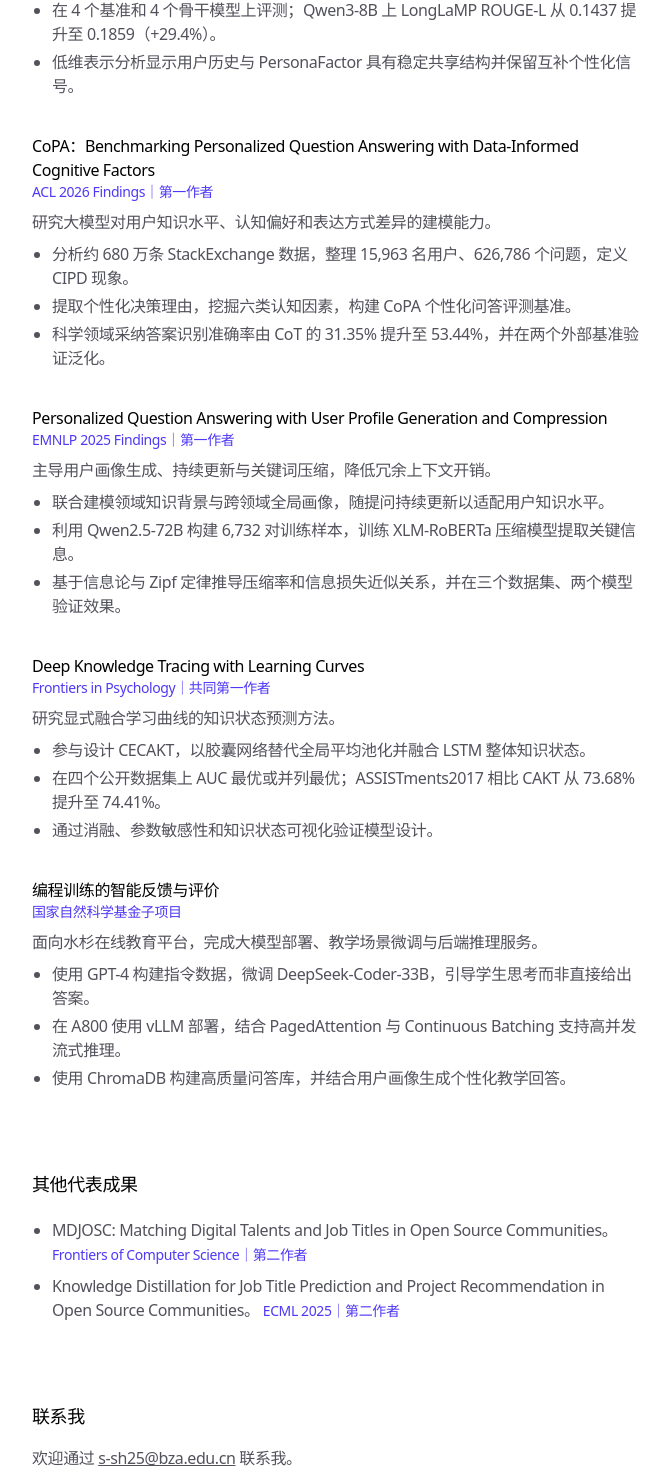
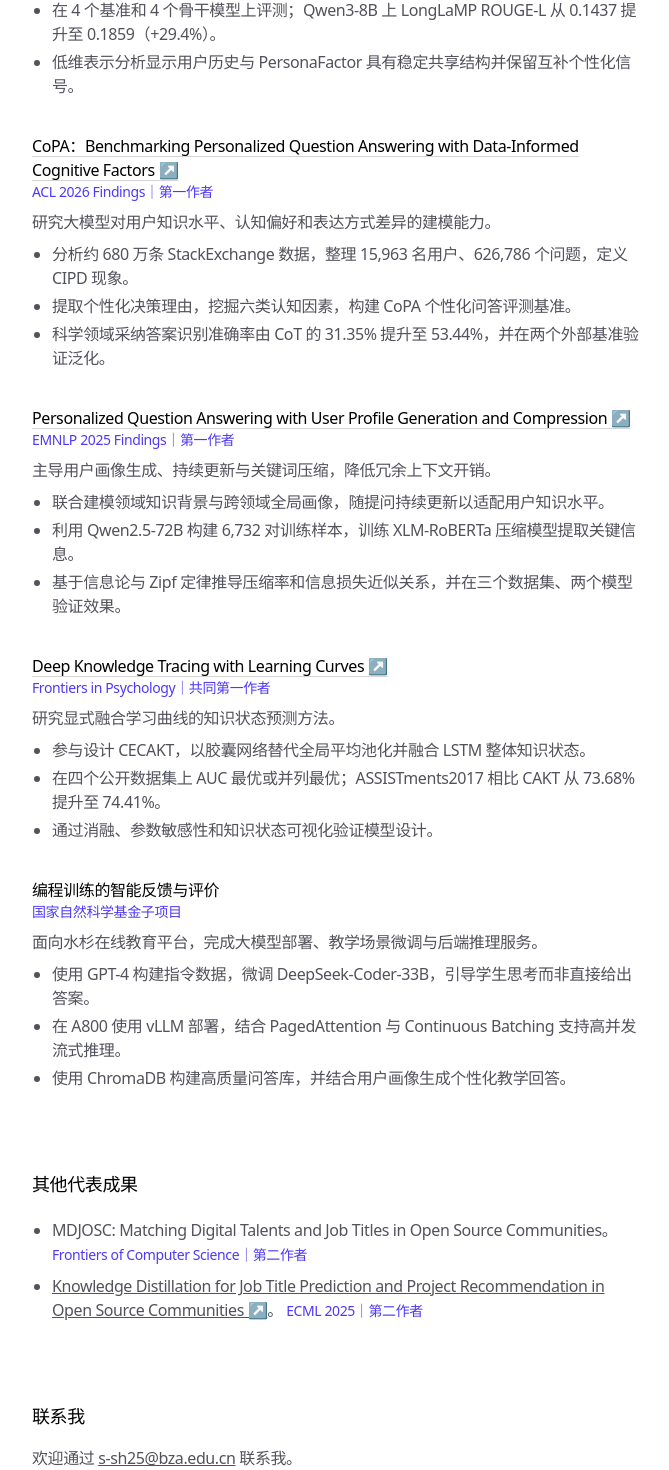
Before and after one commit to 3kyou1/profile, a Next.js app: page /profile/ in a window 1280 px wide. Shown: the part 1450-2920 px from the top of the page, without its empty margins (304-973 px from the left). Built offline with nearby package versions, Linux system fonts and the light colour scheme.

Commit message:
add links to published papers

```diff
--- a/app/page.tsx
+++ b/app/page.tsx
@@ -3,6 +3,13 @@ import { motion } from 'motion/react'
 import { SOCIAL_LINKS, EMAIL } from './data'
 
 const sections = { hidden: { opacity: 0, y: 18 }, visible: { opacity: 1, y: 0 } }
+const PAPER_LINKS: Record<string,string> = {
+ 'CoPA：Benchmarking Personalized Question Answering with Data-Informed Cognitive Factors':'https://arxiv.org/abs/2604.14773',
+ 'Personalized Question Answering with User Profile Generation and Compression':'https://aclanthology.org/2025.findings-emnlp.255/',
+ 'Deep Knowledge Tracing with Learning Curves':'https://doi.org/10.3389/fpsyg.2023.1150329',
+ 'MDJOSC: matching digital talents and job titles in open source communities':'https://doi.org/10.1007/s11704-025-50084-x',
+ 'Knowledge Distillation for Job Title Prediction and Project Recommendation in Open Source Communities':'https://ecmlpkdd-storage.s3.eu-central-1.amazonaws.com/preprints/2025/ads/preprint_ecml_pkdd_2025_ads_623.pdf',
+}
 const internships = [
  { company:'上海合合信息科技股份有限公司（扫描全能王）', role:'大模型算法工程师', date:'2024.05 — 2024.11', intro:'面向 textin 智能文档抽取场景，负责多模态大模型部署、评测数据构建与效果分析。', bullets:['使用 lmdeploy 部署 InternVL2、LLaVA 等模型，通过 FastAPI 与 Docker 封装统一推理服务。','按抽取字段构建约 2500 条评测数据，覆盖发票、表格、证件等复杂版面。','基于 LangChain 开发多模态大模型评估 Agent Pipeline，将结果结构化为 JSON。','完成 badcase 分析、数据回流，为模型优化、Prompt 调整和复测提供依据。']},
  { company:'上海芯擎科技有限公司（ARM 子公司）', role:'AI 工具链开发工程师', date:'2023.06 — 2023.12', intro:'面向 NPU 平台的模型评测与工具链开发，支持跨平台精度验证和资源分析。', bullets:['使用 Python 开发跨平台模型评测 Pipeline，统一封装新思 EV 与周易平台接口。','对比模型输出张量与 gold data，自动计算准确率、误差并收集内存占用。','使用 Docker 封装不同平台运行依赖，生成统一格式的汇总表格与日志。']},
@@ -18,7 +25,7 @@ export default function Personal(){return <motion.main className="space-y-20" in
  <motion.section variants={sections}><p className="text-zinc-600 dark:text-zinc-400">专注于大模型个性化、个性化问答与教育智能体研究，探索让 AI 更懂用户的技术。</p><p className="mt-4 text-sm text-zinc-500">数据科学与工程博士研究生 · 华东师范大学 × 北京中关村学院联合培养</p></motion.section>
  <motion.section variants={sections}><h3 className="mb-5 text-lg font-medium">教育经历</h3><div className="space-y-5 text-zinc-600 dark:text-zinc-400"><div><b className="text-zinc-900 dark:text-zinc-100">华东师范大学 × 北京中关村学院</b><span className="float-right text-sm">2021.09 — 至今</span><p>数据科学与工程｜博士研究生｜预计 2027 年底毕业</p></div><div><b className="text-zinc-900 dark:text-zinc-100">南京师范大学</b><span className="float-right text-sm">2015.09 — 2019.07</span><p>能源与动力工程｜本科</p></div></div></motion.section>
  <motion.section id="experience" variants={sections}><h3 className="mb-5 text-lg font-medium">实习经历</h3><div className="space-y-8">{internships.map(x=><article key={x.company}><h4 className="font-medium">{x.role}<span className="float-right text-sm font-normal text-zinc-500">{x.date}</span></h4><p className="text-zinc-500">{x.company}</p><p className="mt-2 text-zinc-600 dark:text-zinc-400">{x.intro}</p><ul className="mt-2 list-disc space-y-1 pl-5 text-zinc-600 dark:text-zinc-400">{x.bullets.map(b=><li key={b}>{b}</li>)}</ul></article>)}</div></motion.section>
- <motion.section id="research" variants={sections}><h3 className="mb-5 text-lg font-medium">科研经历与代表成果</h3><div className="space-y-9">{research.map(x=><article key={x.title}><h4 className="font-medium leading-6">{x.title}</h4><p className="text-sm text-indigo-600 dark:text-indigo-300">{x.tag}</p><p className="mt-2 text-zinc-600 dark:text-zinc-400">{x.text}</p><ul className="mt-2 list-disc space-y-1 pl-5 text-zinc-600 dark:text-zinc-400">{x.bullets.map(b=><li key={b}>{b}</li>)}</ul></article>)}</div></motion.section>
- <motion.section variants={sections}><h3 className="mb-5 text-lg font-medium">其他代表成果</h3><ul className="list-disc space-y-2 pl-5 text-zinc-600 dark:text-zinc-400"><li>MDJOSC: Matching Digital Talents and Job Titles in Open Source Communities。<span className="text-sm text-indigo-600 dark:text-indigo-300"> Frontiers of Computer Science｜第二作者</span></li><li>Knowledge Distillation for Job Title Prediction and Project Recommendation in Open Source Communities。<span className="text-sm text-indigo-600 dark:text-indigo-300"> ECML 2025｜第二作者</span></li></ul></motion.section>
+ <motion.section id="research" variants={sections}><h3 className="mb-5 text-lg font-medium">科研经历与代表成果</h3><div className="space-y-9">{research.map(x=><article key={x.title}><h4 className="font-medium leading-6">{PAPER_LINKS[x.title] ? <a className="underline decoration-zinc-300 underline-offset-4 hover:text-indigo-600" href={PAPER_LINKS[x.title]} target="_blank" rel="noreferrer">{x.title} ↗</a> : x.title}</h4><p className="text-sm text-indigo-600 dark:text-indigo-300">{x.tag}</p><p className="mt-2 text-zinc-600 dark:text-zinc-400">{x.text}</p><ul className="mt-2 list-disc space-y-1 pl-5 text-zinc-600 dark:text-zinc-400">{x.bullets.map(b=><li key={b}>{b}</li>)}</ul></article>)}</div></motion.section>
+ <motion.section variants={sections}><h3 className="mb-5 text-lg font-medium">其他代表成果</h3><ul className="list-disc space-y-2 pl-5 text-zinc-600 dark:text-zinc-400"><li>MDJOSC: Matching Digital Talents and Job Titles in Open Source Communities。<span className="text-sm text-indigo-600 dark:text-indigo-300"> Frontiers of Computer Science｜第二作者</span></li><li><a className="underline" href={PAPER_LINKS['Knowledge Distillation for Job Title Prediction and Project Recommendation in Open Source Communities']} target="_blank" rel="noreferrer">Knowledge Distillation for Job Title Prediction and Project Recommendation in Open Source Communities ↗</a>。<span className="text-sm text-indigo-600 dark:text-indigo-300"> ECML 2025｜第二作者</span></li></ul></motion.section>
  <motion.section variants={sections}><h3 className="mb-4 text-lg font-medium">联系我</h3><p className="text-zinc-600 dark:text-zinc-400">欢迎通过 <a className="underline" href={`mailto:${EMAIL}`}>{EMAIL}</a> 联系我。</p><div className="mt-4 flex gap-3">{SOCIAL_LINKS.map(x=><a className="rounded-full bg-zinc-100 px-3 py-1 text-sm dark:bg-zinc-800" key={x.label} href={x.link}>{x.label}</a>)}</div></motion.section>
  </motion.main>}
```
